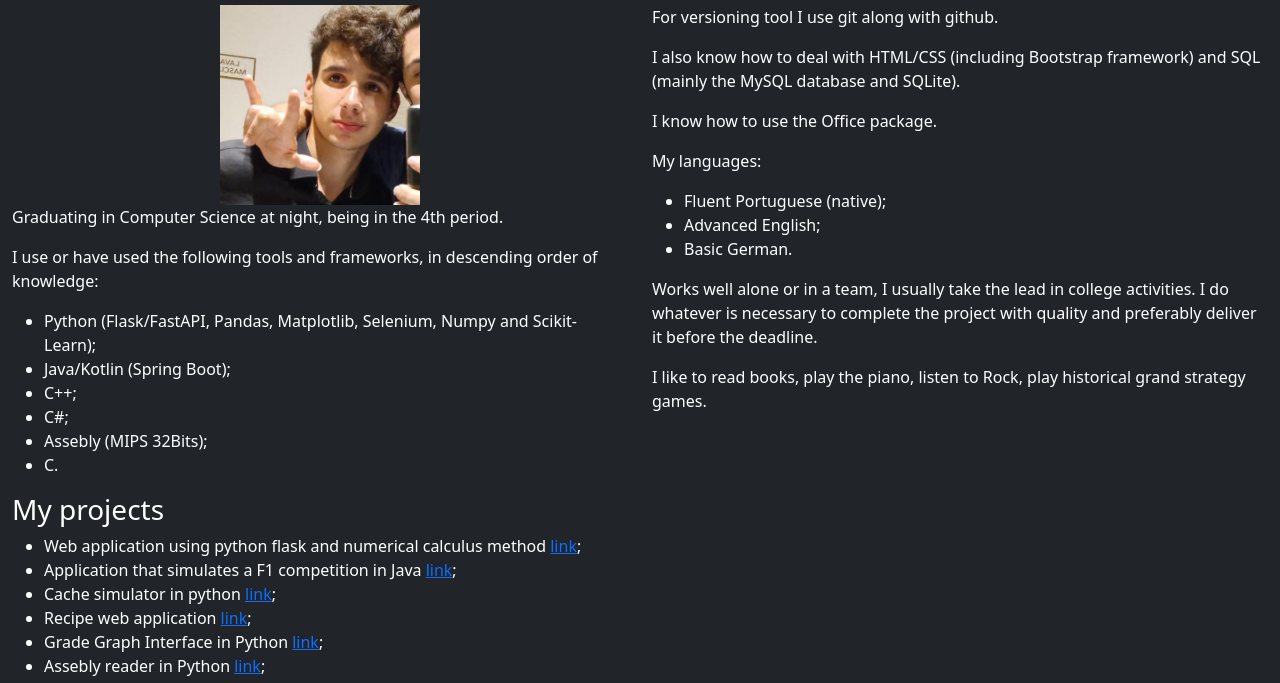
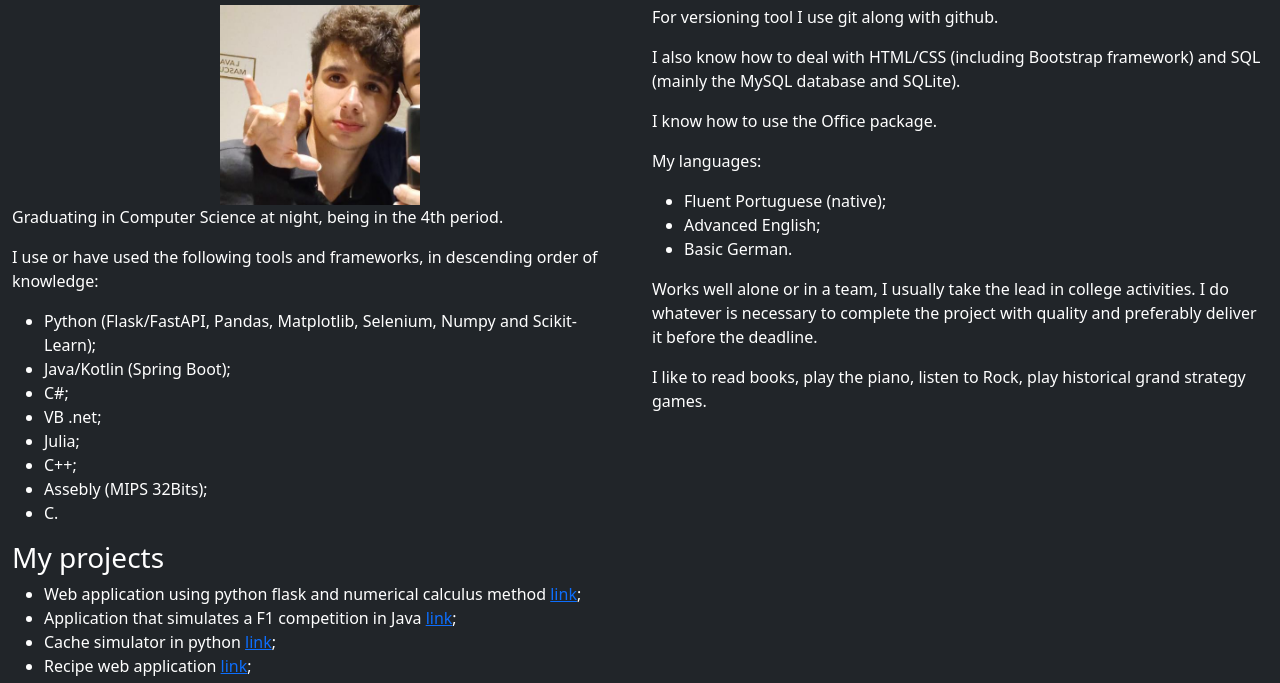
Before and after one commit to EduardoSaviandeOliveira/EduardoSaviandeOliveira.github.io, a plain HTML site: page index.html in a window 1280 px wide. Shown: the part 99-782 px from the top of the page. Drawn offline with nearby package versions, Linux system fonts and the light colour scheme.

Commit message:
Update index.html

```diff
--- a/index.html
+++ b/index.html
@@ -54,8 +54,10 @@
                             <ul>
                                 <li>Python (Flask/FastAPI, Pandas, Matplotlib, Selenium, Numpy and Scikit-Learn);</li>
                                 <li>Java/Kotlin (Spring Boot);</li>
+                                <li>C#;</li>
+                                <li>VB .net;</li>
+                                <li>Julia;</li>
                                 <li>C++;</li>
-                                <li>C#;</li>
                                 <li>Assebly (MIPS 32Bits);</li>
                                 <li>C.</li>
                             </ul>
```
